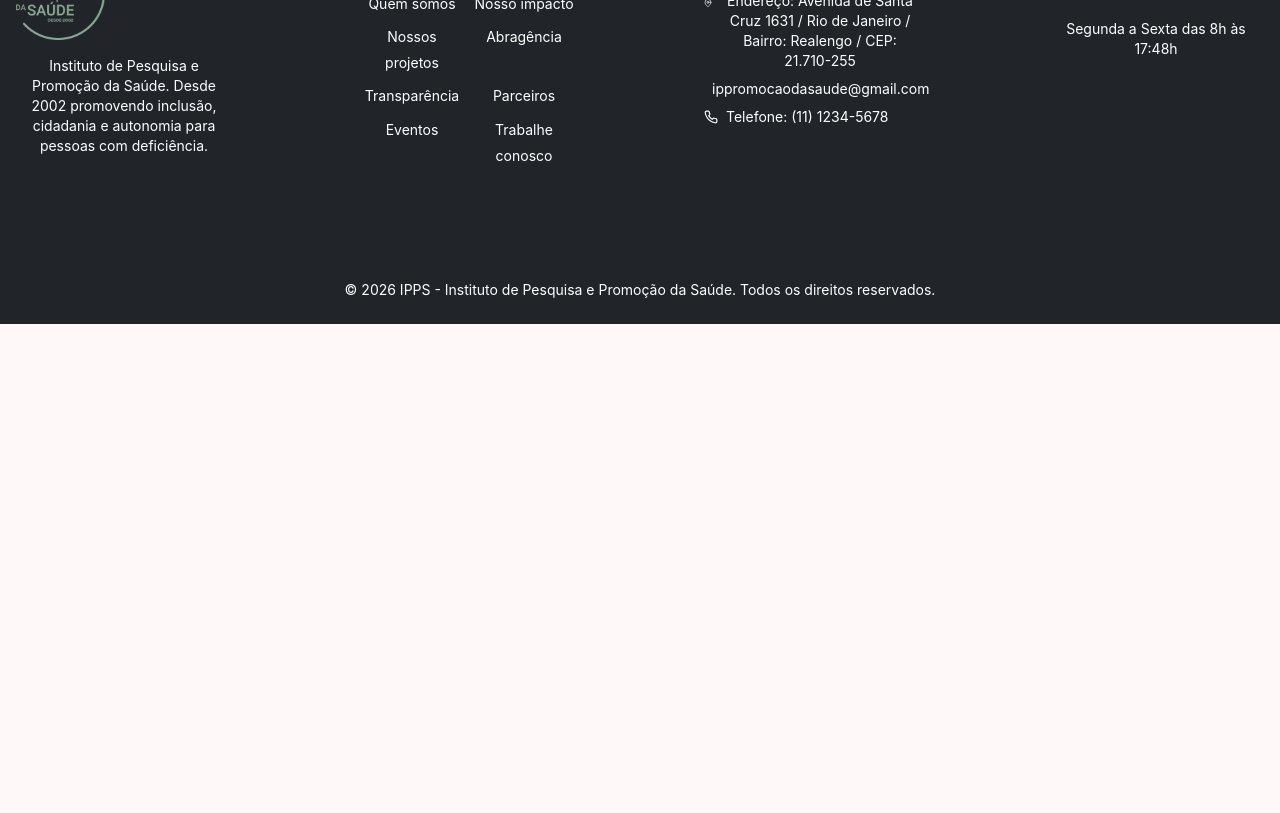
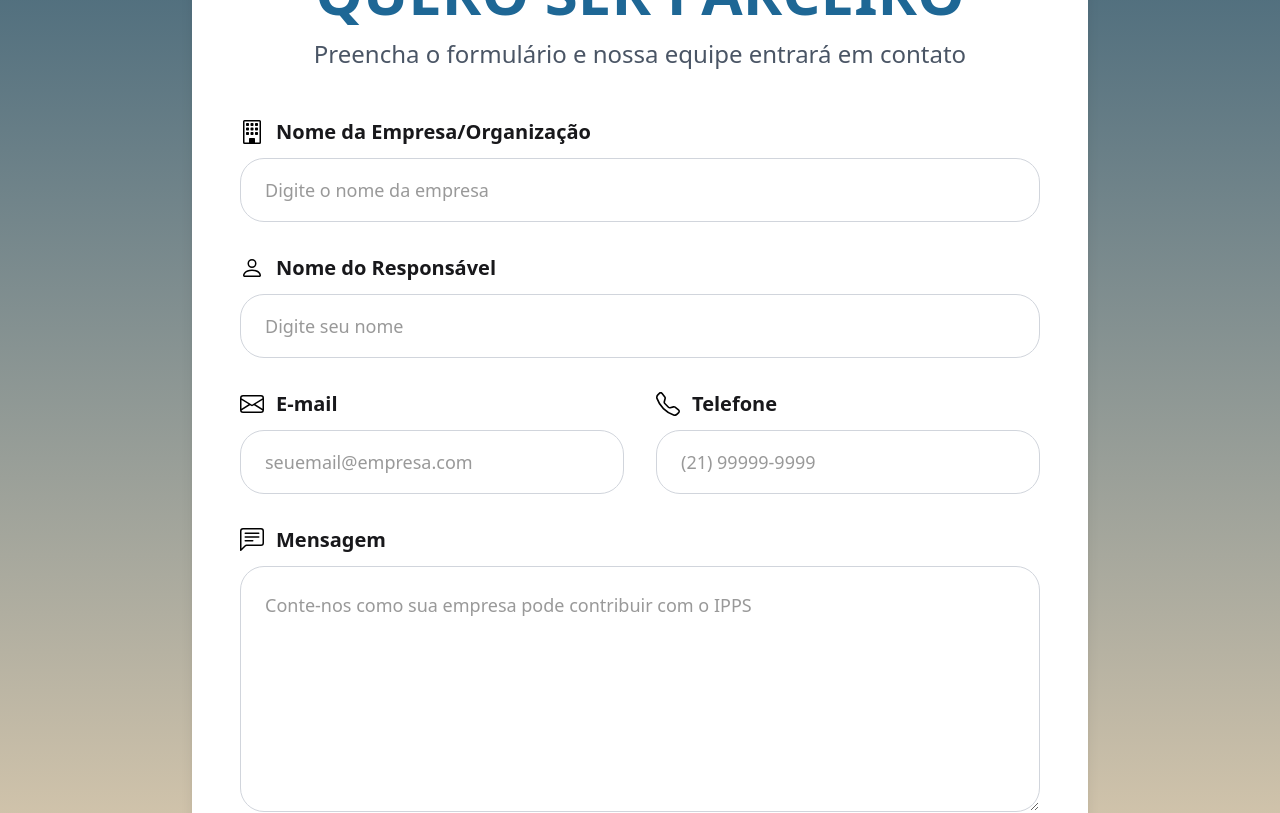
Before and after one commit to MF-Sergio/IPPS, a React (Vite) app: page /seja-parceiro in a window 1280 px wide. Shown: the part 1800-2613 px from the top of the page. Before the commit the page ends 2124 px from the top, so only its background shows below. Built offline with nearby package versions, Linux system fonts and the light colour scheme.

Commit message:
feat: formulario parceiro

```diff
--- a/src/components/CardComIcone/CardComIcone.tsx
+++ b/src/components/CardComIcone/CardComIcone.tsx
@@ -19,7 +19,7 @@ export function CardComIcone({
         {icone}
       </div>
 
-      <h2 className="text-xl font-bold mb-4 text-[var(--titulo)]">{title}</h2>
+      <h2 className="text-xl font-bold mb-4 text-black">{title}</h2>
 
       <p>{descricao}</p>
     </div>
--- /dev/null
+++ b/src/components/Formulario/Formulario.tsx
@@ -0,0 +1,132 @@
+import {
+  Building,
+  Person,
+  Envelope,
+  Telephone,
+  ChatLeftText,
+  Send,
+} from "react-bootstrap-icons";
+
+export default function Formulario() {
+  return (
+    <section className="w-full py-12 px-4">
+      <div className="mx-auto max-w-4xl rounded-[40px] bg-white p-6 md:p-12 shadow-lg">
+        {/* Cabeçalho */}
+        <header className="mb-12 text-center">
+          <h2 className="font-serif text-4xl font-bold uppercase text-[#1E6795] md:text-6xl">
+            Quero Ser Parceiro
+          </h2>
+
+          <p className="mt-4 text-lg text-gray-600 md:text-2xl">
+            Preencha o formulário e nossa equipe entrará em contato
+          </p>
+        </header>
+
+        <form
+          className="space-y-8"
+          aria-label="Formulário para parceria com o IPPS"
+        >
+          {/* Empresa */}
+          <div>
+            <label
+              htmlFor="empresa"
+              className="mb-3 flex items-center gap-3 text-xl font-semibold text-zinc-900"
+            >
+              <Building size={24} className="text-[#1E6795]" />
+              Nome da Empresa/Organização
+            </label>
+
+            <input
+              id="empresa"
+              type="text"
+              placeholder="Digite o nome da empresa"
+              className="h-16 w-full rounded-3xl border border-gray-300 px-6 text-lg outline-none transition focus:border-[#1E6795] focus:ring-2 focus:ring-[#1E6795]/20"
+            />
+          </div>
+
+          {/* Responsável */}
+          <div>
+            <label
+              htmlFor="responsavel"
+              className="mb-3 flex items-center gap-3 text-xl font-semibold text-zinc-900"
+            >
+              <Person size={24} className="text-[#1E6795]" />
+              Nome do Responsável
+            </label>
+
+            <input
+              id="responsavel"
+              type="text"
+              placeholder="Digite seu nome"
+              className="h-16 w-full rounded-3xl border border-gray-300 px-6 text-lg outline-none transition focus:border-[#1E6795] focus:ring-2 focus:ring-[#1E6795]/20"
+            />
+          </div>
+
+          {/* Email e telefone */}
+          <div className="grid grid-cols-1 gap-8 md:grid-cols-2">
+            <div>
+              <label
+                htmlFor="email"
+                className="mb-3 flex items-center gap-3 text-xl font-semibold text-zinc-900"
+              >
+                <Envelope size={24} className="text-[#1E6795]" />
+                E-mail
+              </label>
+
+              <input
+                id="email"
+                type="email"
+                placeholder="seuemail@empresa.com"
+                className="h-16 w-full rounded-3xl border border-gray-300 px-6 text-lg outline-none transition focus:border-[#1E6795] focus:ring-2 focus:ring-[#1E6795]/20"
+              />
+            </div>
+
+            <div>
+              <label
+                htmlFor="telefone"
+                className="mb-3 flex items-center gap-3 text-xl font-semibold text-zinc-900"
+              >
+                <Telephone size={24} className="text-[#1E6795]" />
+                Telefone
+              </label>
+
+              <input
+                id="telefone"
+                type="tel"
+                placeholder="(21) 99999-9999"
+                className="h-16 w-full rounded-3xl border border-gray-300 px-6 text-lg outline-none transition focus:border-[#1E6795] focus:ring-2 focus:ring-[#1E6795]/20"
+              />
+            </div>
+          </div>
+
+          {/* Mensagem */}
+          <div>
+            <label
+              htmlFor="mensagem"
+              className="mb-3 flex items-center gap-3 text-xl font-semibold text-zinc-900"
+            >
+              <ChatLeftText size={24} className="text-[#1E6795]" />
+              Mensagem
+            </label>
+
+            <textarea
+              id="mensagem"
+              rows={7}
+              placeholder="Conte-nos como sua empresa pode contribuir com o IPPS"
+              className="w-full rounded-3xl border border-gray-300 p-6 text-lg outline-none transition focus:border-[#1E6795] focus:ring-2 focus:ring-[#1E6795]/20"
+            />
+          </div>
+
+          {/* Botão */}
+          <button
+            type="submit"
+            className="flex h-20 w-full items-center justify-center gap-4 rounded-3xl bg-[#B80000] text-2xl font-bold text-white transition hover:bg-[#990000]"
+          >
+            Enviar Proposta
+            <Send size={28} />
+          </button>
+        </form>
+      </div>
+    </section>
+  );
+}
--- a/src/pages/SejaParceiro/components/Beneficios/Beneficios.tsx
+++ /dev/null
@@ -1,3 +0,0 @@
-export default function Beneficios() {
-  return <div></div>;
-}
--- a/src/pages/SejaParceiro/index.tsx
+++ b/src/pages/SejaParceiro/index.tsx
@@ -1,5 +1,5 @@
 import Hero from "./components/Hero/Hero";
-import Beneficios from "./components/Beneficios/Beneficios";
+import Formulario from "../../components/Formulario/Formulario";
 import { CardComIcone } from "../../components/CardComIcone/CardComIcone";
 import { Trophy } from "react-bootstrap-icons";
 import { GraphUpArrow } from "react-bootstrap-icons";
@@ -63,6 +63,9 @@ export default function SejaParceiro() {
           iconColor="text-[var(--fundo)]"
         ></CardComIcone>
       </div>
+      <section className="relative left-1/2 -translate-x-1/2 w-screen overflow-hidden bg-gradient-to-t from-[#F2D9B5] to-[#3E6377]">
+        <Formulario></Formulario>
+      </section>
     </div>
   );
 }
```
